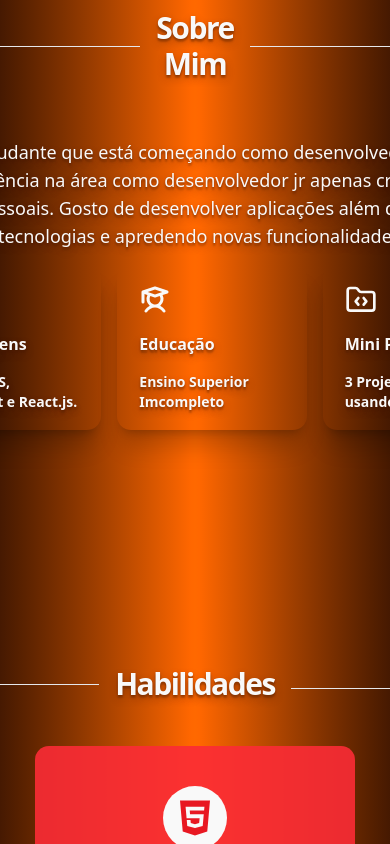
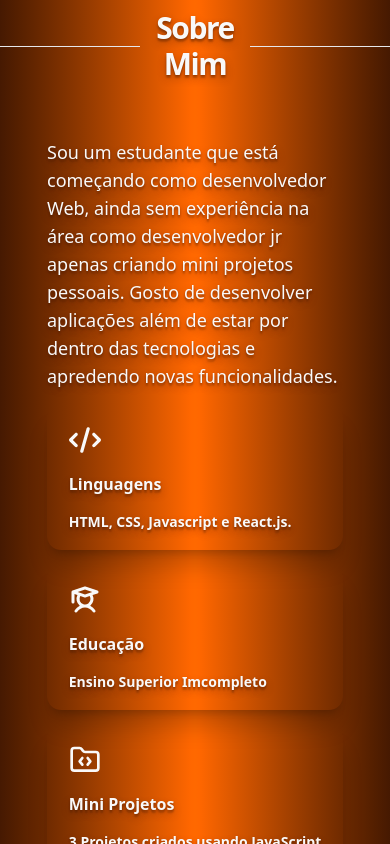
Before and after one commit to GabrielCodamo/Portfolio, a Next.js app: page / in a window 390 px wide. Shown: the part 780-1624 px from the top of the page. Built offline with nearby package versions, Linux system fonts and the light colour scheme.

Commit message:
test-resp-section-about-1

```diff
--- a/components/project-card.tsx
+++ b/components/project-card.tsx
@@ -23,7 +23,7 @@ interface ProjectCardProps {
 export function ProjectCard({ title, description, tags, imageUrl, demoUrl, githubUrl, className }: ProjectCardProps) {
   return (
     <Card className={twMerge(" overflow-hidden bg-transparent inset-shadow-sm inset-shadow-zinc-800 shadow-xl/30  border-transparent pt-2", className)}>
-      <div className=" w-full h-50 rounded-b-md justify-center flex ">
+      <div className=" w-full h-50 sm:h-full rounded-b-md justify-center flex ">
         <Image
           src={`/Projeto${imageUrl}.png`}
           alt={title}
--- a/components/sections/About.tsx
+++ b/components/sections/About.tsx
@@ -28,7 +28,7 @@ export default function About() {
         </div>
       </div>
       <div className="flex w-full justify-center space-x-8 items-end ">
-        <motion.div className=""
+        <motion.div className="lg:flex hidden "
           initial={{ opacity: 0, y: 100 }}
           whileInView={{ opacity: 1, y: 0 }}
           exit={{ opacity: 0, y: 100 }}
@@ -38,15 +38,17 @@ export default function About() {
             className="w-70 h-70 shadow-xl/30  border border-amber-950 rounded-full" />
         </motion.div>
         <div className="flex flex-col items-center justify-end w-[600px] space-y-4 mt-10">
+          <div className="flex sm:inline sm:w-full w-74">
             <motion.p
-            className="font-[500]  w-155 text-lg text-shadow-amber-950 text-shadow-lg/30"
+              className="font-[500] sm:w-155 text-lg text-shadow-amber-950 text-shadow-lg/30"
               initial={{ opacity: 0, x: -100 }}
               whileInView={{ opacity: 1, x: 0 }}
               exit={{ opacity: 0, x: -100 }}
               transition={{ duration: 0.5 }}>
               Sou um estudante que está começando como desenvolvedor Web, ainda sem experiência na área como desenvolvedor jr apenas criando mini projetos pessoais. Gosto de desenvolver aplicações além de estar por dentro das tecnologias e apredendo novas funcionalidades.
             </motion.p>
-          <div className="grid grid-cols-3 gap-4">
+         </div>
+          <div className="grid sm:grid-cols-3 gap-4">
             <motion.div
               initial={{ opacity: 0, x: 100 }}
               whileInView={{ opacity: 1, x: 0 }}
```
Lines whose indentation alone changed are shown as unchanged.
